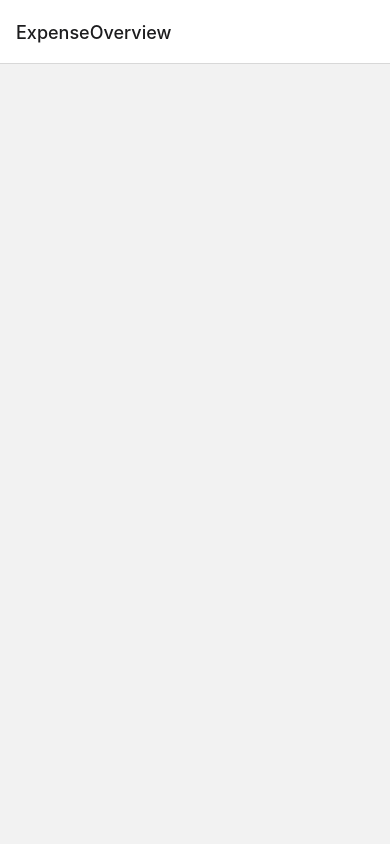
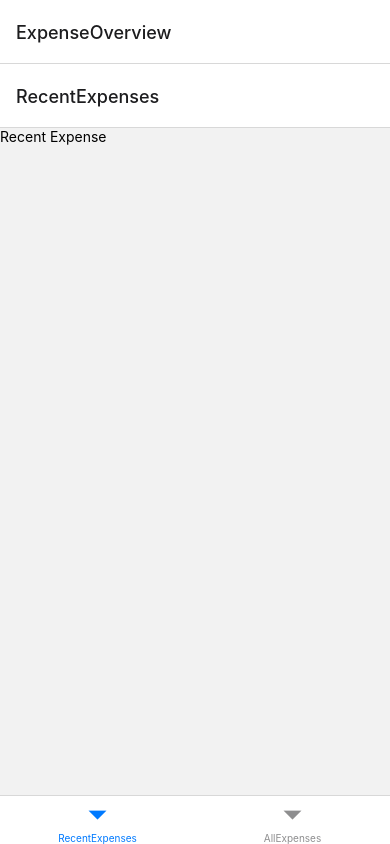
Before and after one commit to melwin3210/expense_tracker, a React Native app in the folder expenseTracker/: screen / in a window 390 px wide. Built offline with nearby package versions, Linux system fonts and the light colour scheme.

Commit message:
navigation added

```diff
--- a/expenseTracker/App.js
+++ b/expenseTracker/App.js
@@ -1,19 +1,21 @@
 import { StatusBar } from "expo-status-bar";
 import { NavigationContainer } from "@react-navigation/native";
-import { createStackNavigator } from "@react-navigation/stack";
+import { createNativeStackNavigator } from "@react-navigation/native-stack";
 import { createBottomTabNavigator } from "@react-navigation/bottom-tabs";
 import ManageExpenses from "./screens/ManageExpenses";
 import RecentExpenses from "./screens/RecentExpenses";
 import AllExpenses from "./screens/AllExpenses";
 
-const Stack = createStackNavigator();
+const Stack = createNativeStackNavigator();
 const BottomTabs = createBottomTabNavigator();
 
 const ExpenseOverview = () => {
-  <BottomTabs.Navigator>
-    <BottomTabs.Screen name="RecentExpenses" component={RecentExpenses} />
-    <BottomTabs.Screen name="AllExpenses" component={AllExpenses} />
-  </BottomTabs.Navigator>;
+  return (
+    <BottomTabs.Navigator>
+      <BottomTabs.Screen name="RecentExpenses" component={RecentExpenses} />
+      <BottomTabs.Screen name="AllExpenses" component={AllExpenses} />
+    </BottomTabs.Navigator>
+  );
 };
 export default function App() {
   return (
--- a/expenseTracker/package.json
+++ b/expenseTracker/package.json
@@ -9,6 +9,9 @@
     "web": "expo start --web"
   },
   "dependencies": {
+    "@react-navigation/bottom-tabs": "^6.6.1",
+    "@react-navigation/native-stack": "^6.11.0",
+    "@react-navigation/stack": "^6.4.1",
     "expo": "~51.0.28",
     "expo-status-bar": "~1.12.1",
     "react": "18.2.0",
```
Also changed, not shown: package.json (deleted, +0 -9 lines), 2 other files (tests, documents, lock files or other folders).
